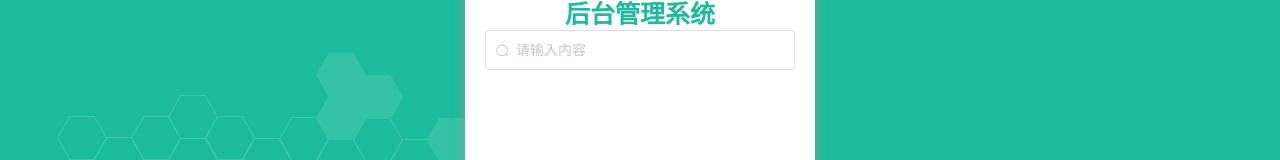
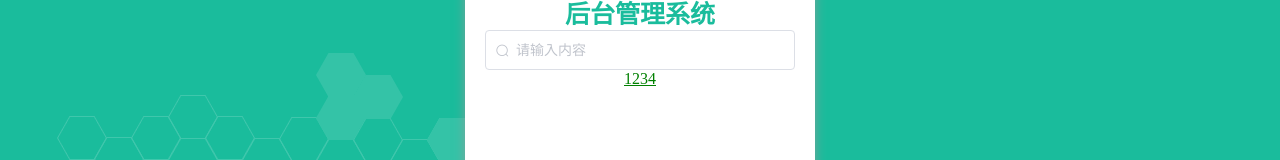
Before and after one commit to Lifaliang1996/ShopAdmin, a Vue app: page /login in a window 1280 px wide. Shown: the part 291-451 px from the top of the page. Built offline with nearby package versions, Linux system fonts and the light colour scheme.

Commit message:
scss整理

```diff
--- a/src/App.vue
+++ b/src/App.vue
@@ -13,6 +13,6 @@ export default {
 
 <style lang="scss">
 body {
-  margin: 0
+  margin: 0;
 }
 </style>>
--- a/src/common/scss/base.scss
+++ b/src/common/scss/base.scss
@@ -1,8 +1,13 @@
-body {
-  margin: 10;
-}
+@import "variable";
+
 * {
   box-sizing: border-box;
 }
 
-@import "./variable.scss"
+body {
+  margin: 0;
+}
+
+a {
+  color: green;
+}
--- a/src/views/Login.vue
+++ b/src/views/Login.vue
@@ -3,7 +3,8 @@
 		<div class="bg"></div>
 		<div class="login">
 			<div class="title">后台管理系统</div>
-			<el-input placeholder="请输入内容" prefix-icon="el-icon-search" v-model="input2"></el-input>
+			<el-input placeholder="请输入内容" prefix-icon="el-icon-search"></el-input>
+      <a href="aa">1234</a>
 		</div>
 	</div>
 </template>
@@ -21,6 +22,7 @@ export default {};
 	width: 100vw;
 	height: 100vh;
 }
+
 .bg {
 	position: absolute;
 	top: 50%;
@@ -30,6 +32,7 @@ export default {};
 	background-color: $green;
 	background-image: url("~@/assets/img/login/u2154_state0.png");
 }
+
 .login {
   display: flex;
   flex-direction: column;
```
Also changed, not shown: src/common/scss/_variable.scss (renamed from src/common/scss/variable.scss).
